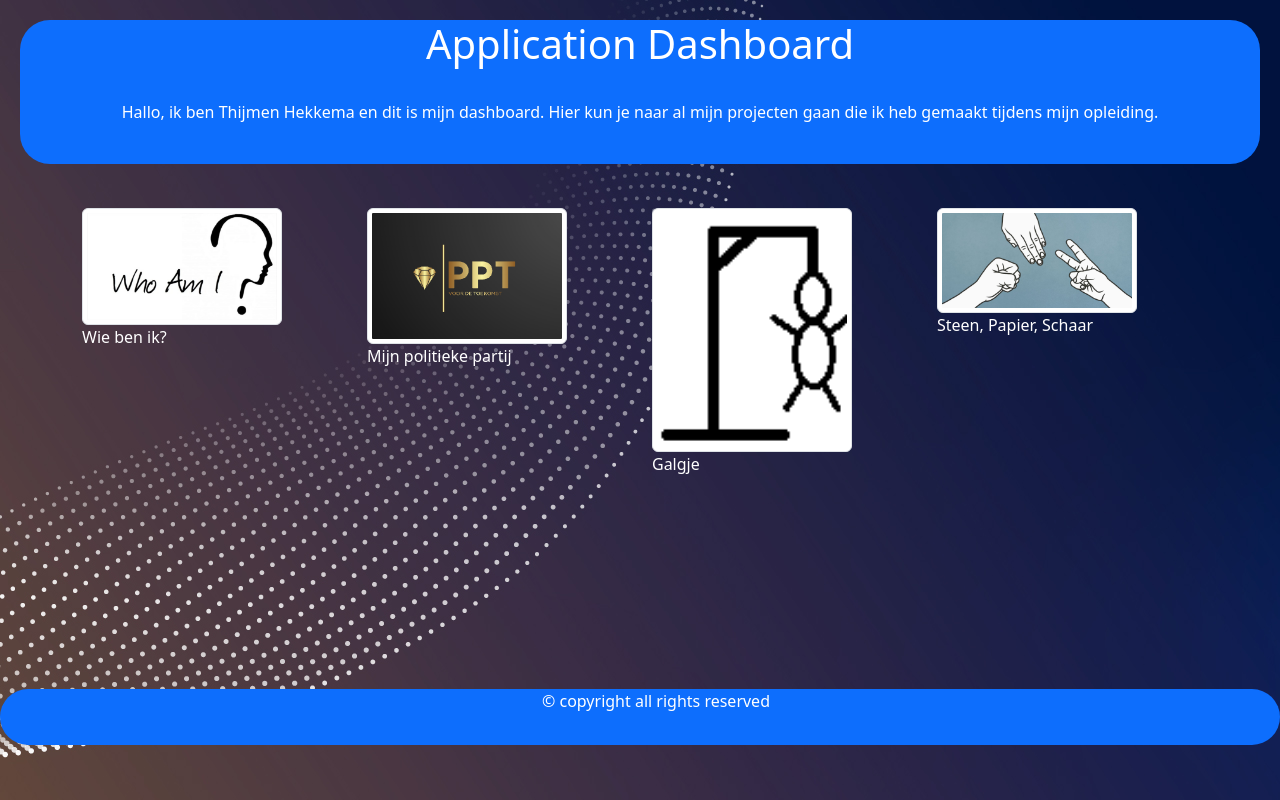
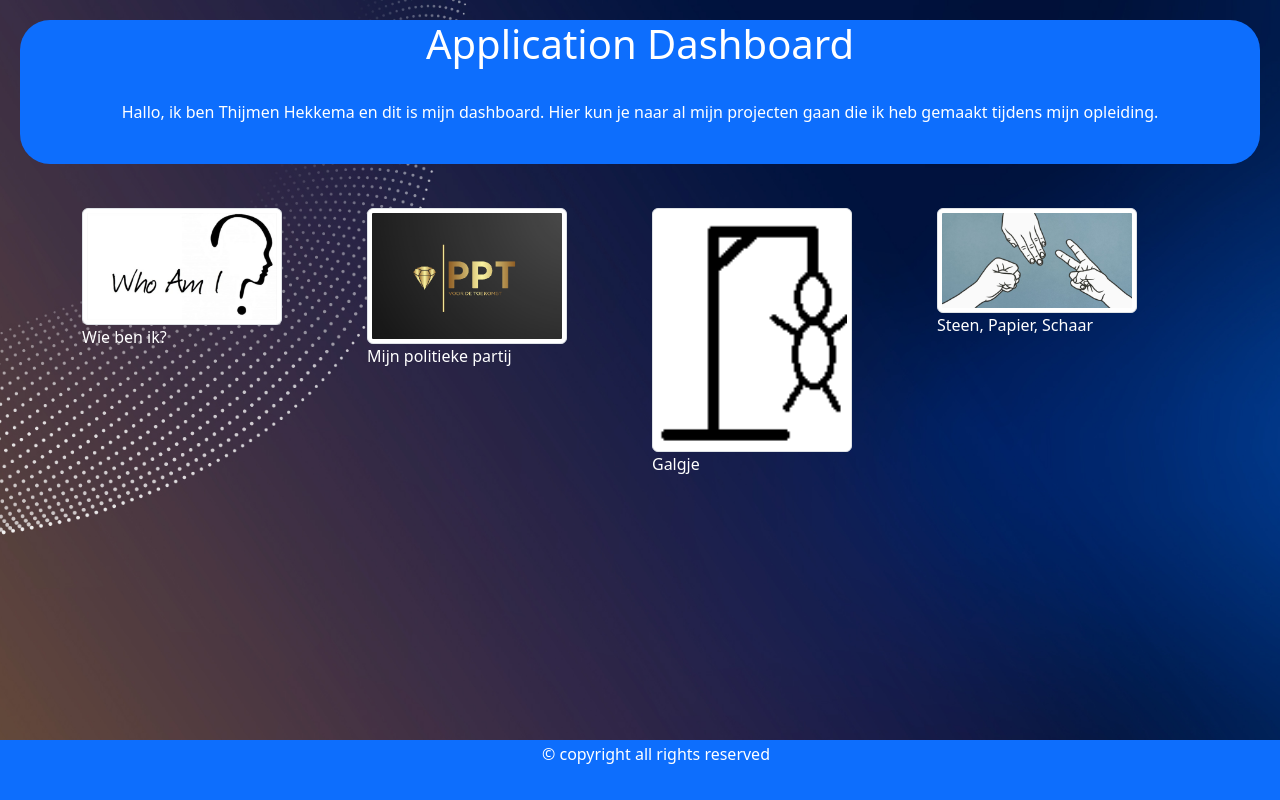
Before and after one commit to horizoncollege/ao-alkmaar-Thijmen2006, a PHP site: page / in a window 1280 px wide. Run offline with PHP 8.4, Linux system fonts and the light colour scheme.

Commit message:
title veranderd van steenpapierschaar en gestyled

```diff
--- a/SteenPapierSchaar/index.php
+++ b/SteenPapierSchaar/index.php
@@ -2,7 +2,7 @@
 <html lang="en">
 
 <head>
-    <title>Document</title>
+    <title>Steen, Papier, Schaar</title>
 </head>
 
 <body>
--- a/index.php
+++ b/index.php
@@ -4,16 +4,17 @@
 <head>
     <title>Dashboard</title>
     <link rel="stylesheet" href="style.css">
+    <link rel="icon" type="image/x-icon" href="afbeeldingen/favicon.ico">
     <link href="https://cdn.jsdelivr.net/npm/bootstrap@5.3.0-alpha1/dist/css/bootstrap.min.css" rel="stylesheet" integrity="sha384-GLhlTQ8iRABdZLl6O3oVMWSktQOp6b7In1Zl3/Jr59b6EGGoI1aFkw7cmDA6j6gD" crossorigin="anonymous">
 </head>
 
-<body style="background-image: url('afbeeldingen/background.jpg'); color: white;">
+<body>
 
 <div class="intro">
     <div class="bg-primary text-center" style="border-radius: 30px; margin:20px">
-        <h1>Application Dashboard</h1>
+        <h1 class="tekst">Application Dashboard</h1>
         <br>
-        <p>Hallo, ik ben Thijmen Hekkema en dit is mijn dashboard. Hier kun je naar al mijn projecten gaan die ik heb gemaakt tijdens mijn opleiding.</p>
+        <p class="tekst">Hallo, ik ben Thijmen Hekkema en dit is mijn dashboard. Hier kun je naar al mijn projecten gaan die ik heb gemaakt tijdens mijn opleiding.</p>
         <br>
     </div>
 </div>
@@ -24,38 +25,30 @@
             <!-- Eerste knop naar project wie ben ik -->
             <div class="col">
                 <a href="Overmij/" target="_blank"><img class="img-thumbnail" width="200px;" height="50px;" src="afbeeldingen/WieBenIk.png"></a>
-                <p>Wie ben ik?</p>
+                <p class="tekst">Wie ben ik?</p>
             </div>
 
             <!-- Tweede knop naar project Politieke partij -->
             <div class="col">
                 <a href="PPT/" target="_blank"><img class="img-thumbnail" width="200px;" height="50px;" src="afbeeldingen/logo_PPT.png"></a>
-                <p>Mijn politieke partij</p>
+                <p class="tekst">Mijn politieke partij</p>
             </div>
 
             <!-- Derde knop naar project galgje -->
             <div class="col">
                 <a href="Galgje" target="_blank"><img class="img-thumbnail" width="200px;" height="50px;" src="afbeeldingen/galgje.png"></a>
-                <p>Galgje</p>
+                <p class="tekst">Galgje</p>
             </div>
             <div class="col">
                 <a href="SteenPapierSchaar/" target="_blank"><img class="img-thumbnail" width="200px;" height="50px;" src="afbeeldingen/SteenPapierSchaar.jpg"></a>
-                <p>Steen, Papier, Schaar</p>
+                <p class="tekst">Steen, Papier, Schaar</p>
             </div>
         </div>
     </div>
 
-    <footer class="bg-primary" style="display: flex;
-    justify-content: center;
-    align-items: center;
-    text-decoration: none;
-    position: relative;
-    bottom: -197px;
-    width: 100%;
-    max-width: 7000px;
-    border-radius: 30px;">
+    <footer class="bg-primary">
         <ul>
-            <p>© copyright all rights reserved</p>
+            <p class="tekst">© copyright all rights reserved</p>
         </ul>
     </footer>
 
--- a/style.css
+++ b/style.css
@@ -1,3 +1,25 @@
+body {
+    background-image: url('afbeeldingen/background.jpg');
+    background-repeat: no-repeat;
+    background-size: cover;
+    background-attachment: fixed;
+    background-position: center center;
+}
+
 .intro {
     border-radius: 30px;
 }
+
+.tekst {
+    color: white;
+}
+
+footer {
+    display:flex;
+    justify-content: center;
+    align-items: center;
+    position: fixed;
+    bottom: 0;
+    width: 100%;
+    height: 60px;   /* Height of the footer */
+}
```
Also changed, not shown: afbeeldingen/favicon.ico (added).
